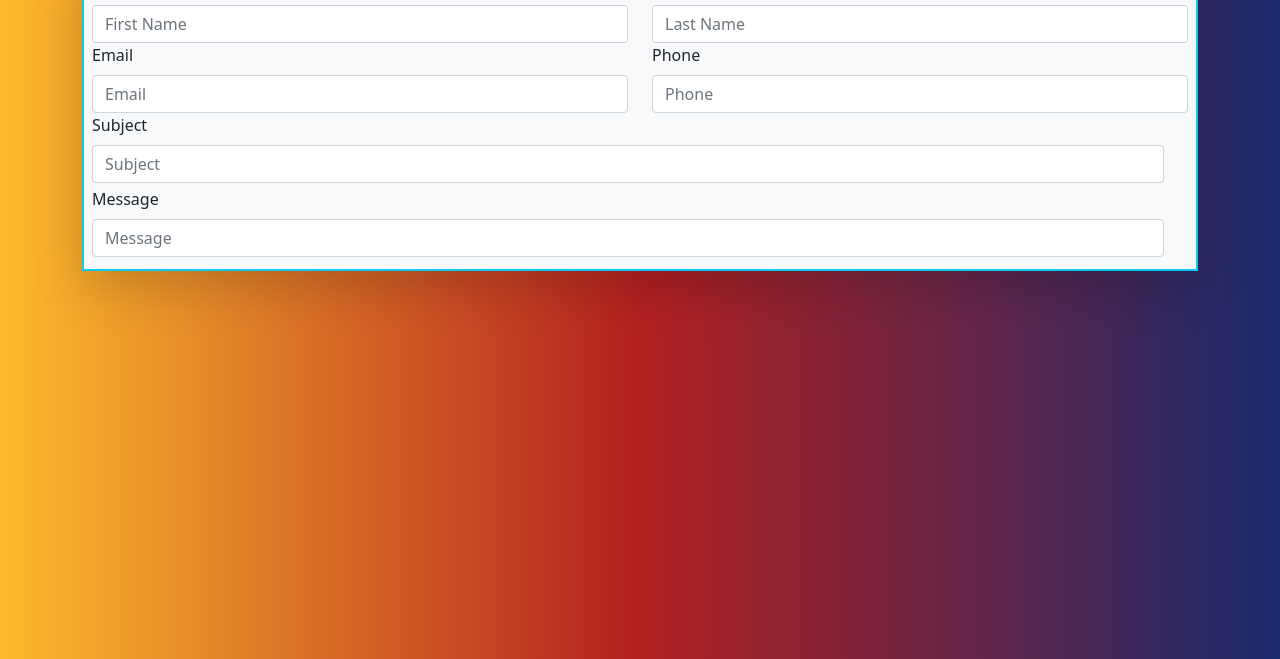
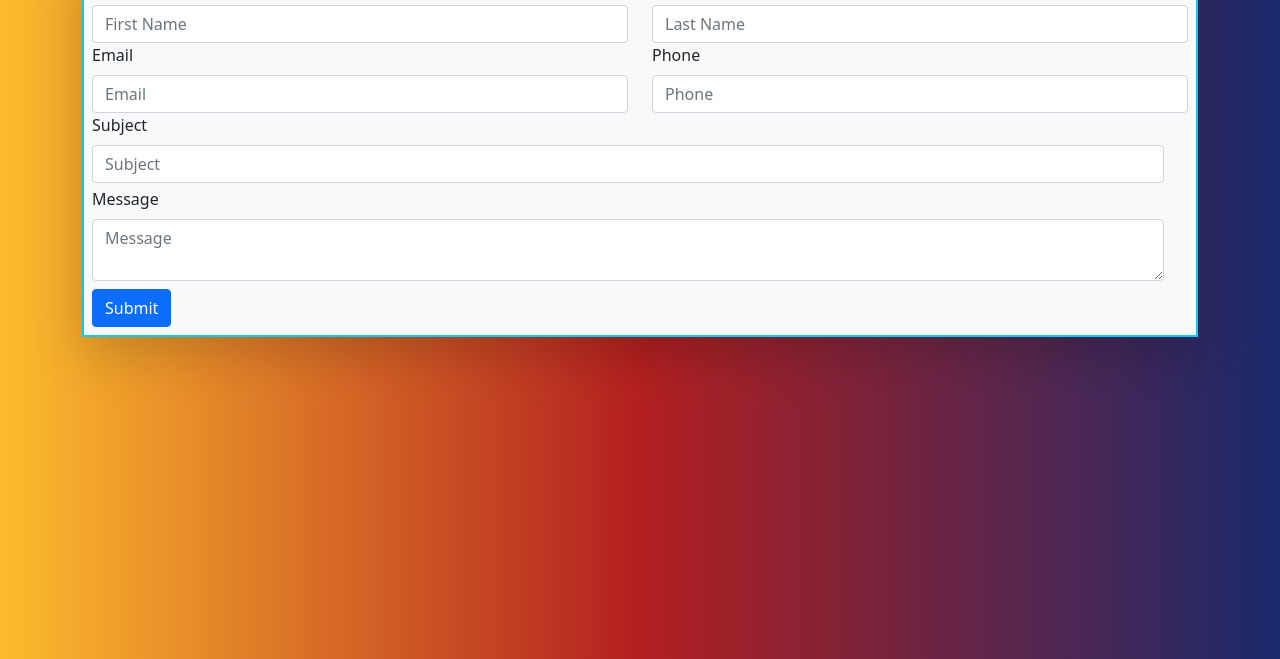
Before and after one commit to arunpun/BootstrapContactForm, a plain HTML site: page index.html in a window 1280 px wide. Shown: the part 141-800 px from the top of the page. Drawn offline with nearby package versions, Linux system fonts and the light colour scheme.

Commit message:
Completed the remaining fields and button

```diff
--- a/index.html
+++ b/index.html
@@ -44,16 +44,18 @@
                            <input type="text" name="subject" class="form-control" placeholder="Subject" aria-label="Subject">
                        </div>
                    </div>
-                   <div class="row mb-1">
+                   <div class="row">
                        <div class="col">
                            <label class="form-label">Message</label>
-                           <input type="text" name="Message" class="form-control" placeholder="Message" aria-label="Message">
+                           <textarea type="text" name="message" class="form-control" placeholder="Message"
+                            aria-label="Message" required></textarea>
                        </div>
                    </div>
-               </form>
+                </form>
+           </div>
+           <button class="btn btn-primary mt-2" type="submit">Submit</button>
+       </div>
 
-           </div>
-       </div>
 
     <!-- Bootstrap JS -->
     <script src="https://cdn.jsdelivr.net/npm/@popperjs/core@2.9.2/dist/umd/popper.min.js"
```
